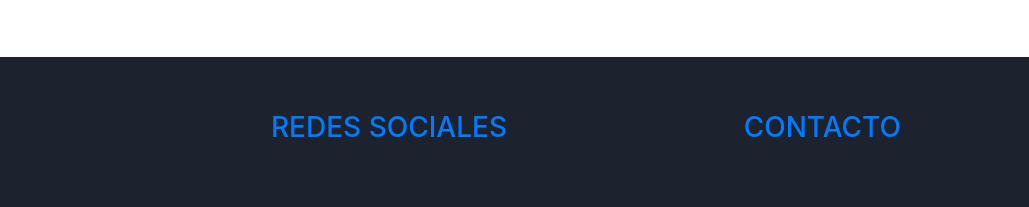
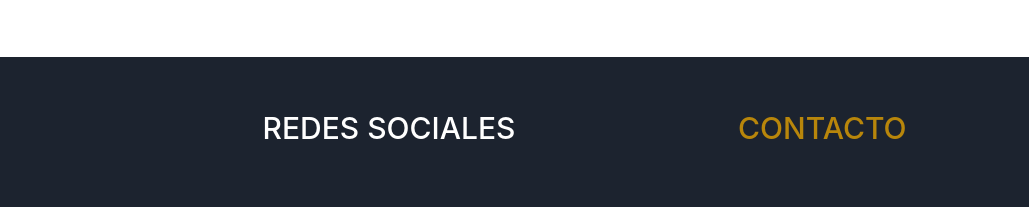
Before and after one commit to RenzoCicoira/Estudio_de_arte_sass, a website: page index.html in a window 1280 px wide. Shown: the part 1298-1505 px from the top of the page, 251-1280 px from the left. Drawn offline with nearby package versions, Linux system fonts and the light colour scheme.

Commit message:
modificacion footer

```diff
--- a/index.html
+++ b/index.html
@@ -95,13 +95,13 @@
         <img src="assets/img/logoWannia.jpg" alt="logo" class="footer__div__logo">
       </div>
       <div class="footer__div col-lg-4 col-xs-12">
-        <a class="footer__div__link" href="https://www.instagram.com/wannia.studioart/" target="_blank">
-        <h3 class="footer__div__link__title--blanco">REDES SOCIALES</h3>
+        <a href="https://www.instagram.com/wannia.studioart/" target="_blank">
+        <h3 class="footer__div__title--blanco">REDES SOCIALES</h3>
         </a>
       </div>
       <div class="footer__div col-lg-4 col-xs-12">
-        <a class="footer__div__link" href="pages/contacto.html">
-        <h3 class="footer__div__link__title--dorado">CONTACTO</h3>
+        <a href="pages/contacto.html">
+        <h3 class="footer__div__title--dorado">CONTACTO</h3>
         </a>
       </div>
     </footer>
```
